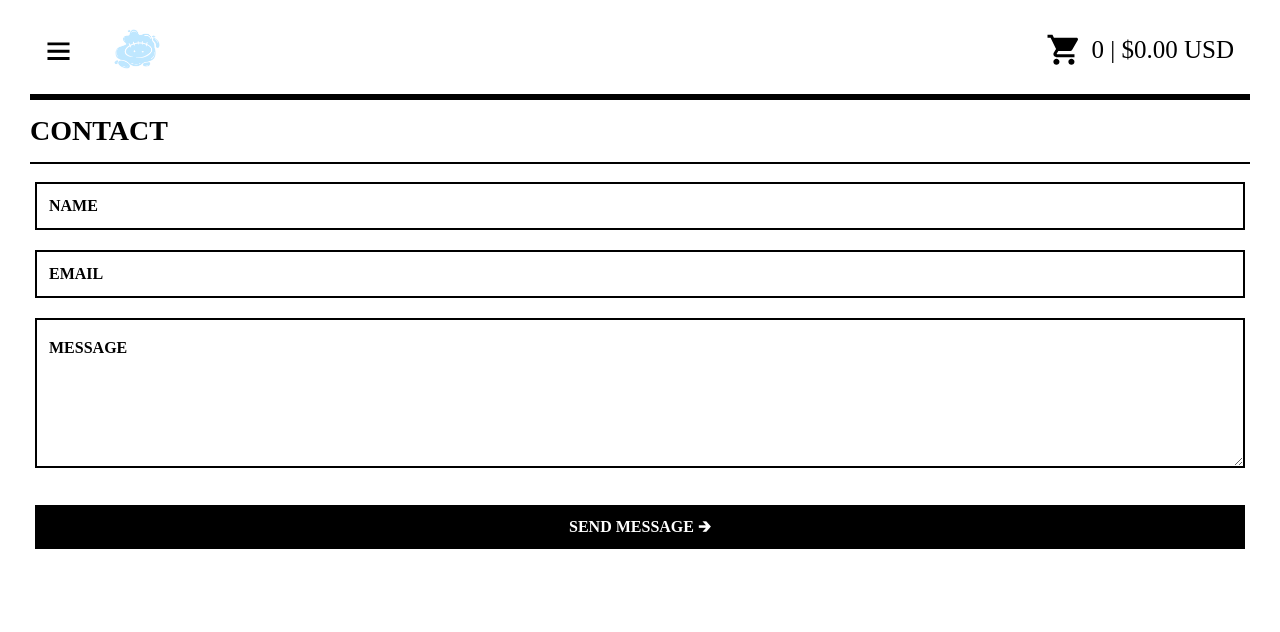
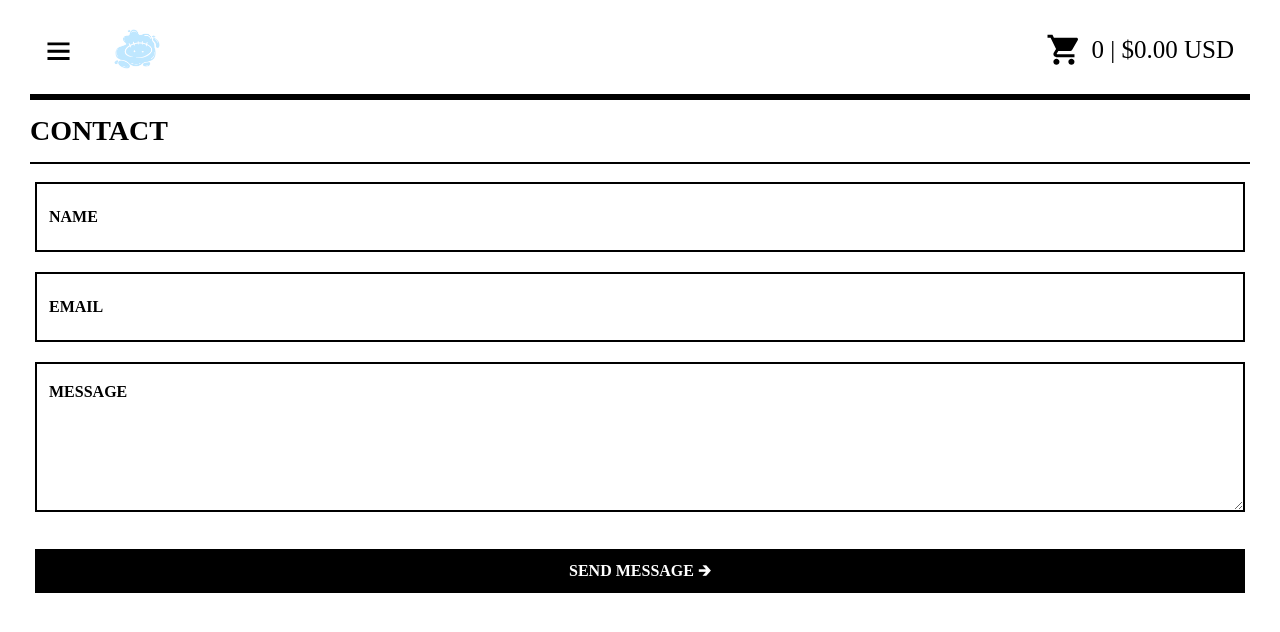
Before and after one commit to audreyyli/bubbli_store, a React (Create React App) app: page /contact in a window 1280 px wide. Shown: the top 632 px of the page. Built offline with nearby package versions, Linux system fonts and the light colour scheme.

Commit message:
contact page complete

```diff
--- a/src/components/ProductCategory.jsx
+++ b/src/components/ProductCategory.jsx
@@ -30,12 +30,8 @@ const ProductCategory = () => {
         const totalItems = fetchedProducts.length
         setTotalPages(Math.ceil(totalItems / itemsPerPage))
 
-        const indexOfLastItem = currentPage * itemsPerPage
-        const indexOfFirstItem = indexOfLastItem - itemsPerPage
-        const currentItems = fetchedProducts.slice(indexOfFirstItem, indexOfLastItem)
-
         setProducts(fetchedProducts)
-    }, [category])
+    }, [category, sortType])
 
     const handlePageClick = (page) => {
         setCurrentPage(page)
--- a/src/pages/contact.js
+++ b/src/pages/contact.js
@@ -4,6 +4,7 @@ import emailjs from 'emailjs-com'
 emailjs.init('XFReRobTXMJlOGRsj')
 
 const Contact = () => {
+    const [hover, setHover] = useState(false)
     const [formData, setFormData] = useState({
         name: '',
         email: '',
@@ -55,35 +56,37 @@ const Contact = () => {
                     {Object.entries(formData).map(([key, value]) => (
                         <div key = {key} style = {{marginBottom: '20px', position: 'relative'}}>
                             {key !== 'message' ? (
-                                <input type = {key === 'email' ? 'email' : 'text'}
+                                <input
+                                style = {{paddingTop: '27px',
+                                    paddingLeft: '10px',
+                                    paddingRight: '10px',
+                                    paddingBottom: '10px',
+                                    width: '100%',
+                                    border: '2px solid black',
+                                    fontSize: '16px',
+                                    boxSizing: 'border-box',
+                                    height: '70px'}}
+                                type = {key === 'email' ? 'email' : 'text'}
                                 name = {key}
                                 value = {value}
                                 onChange = {handleChange}
                                 required
-                                style = {{
-                                    paddingTop: '26px',
-                                    padding: ' 10px 10px 10px 10px',
-                                    width: '100%',
-                                    border: '2px solid black',
-                                    fontSize: '16px',
-                                    boxSizing: 'border-box'
-                                }}
                                 />
                             ) : (
                                 <textarea
+                                    style = {{width: '100%',
+                                        paddingTop: '27px',
+                                        paddingLeft: '10px',
+                                        paddingRight: '10px',
+                                        paddingBottom: '10px',
+                                        border: '2px solid black',
+                                        height: '150px',
+                                        fontSize: '16px',
+                                        boxSizing: 'border-box'}}
                                     name = 'message'
                                     value = {formData.message}
                                     onChange = {handleChange}
                                     required
-                                    style = {{
-                                        width: '100%',
-                                        paddingTop: '26px',
-                                        padding: '10px',
-                                        border: '2px solid black',
-                                        height: '150px',
-                                        fontSize: '16px',
-                                        boxSizing: 'border-box'
-                                    }}
                                 />
                             )}
                             {key !== 'message' ? (
@@ -113,13 +116,13 @@ const Contact = () => {
                             )}
                         </div>
                         ))}
-                        <button type = "submit" style = {{padding: '10px 20px', margin: '10px 0', backgroundColor: 'black', color: 'white', border: 'none', cursor: 'pointer', fontWeight: 'bold'}}>SEND MESSAGE  🡲</button>
+                        <button type = "submit" onMouseEnter = {() => setHover(true)} onMouseLeave = {() => setHover(false)} style = {{padding: '10px 20px', margin: '10px 0', backgroundColor: hover ? '#BDE6FF' : 'black', color: 'white', border: 'none', cursor: 'pointer', fontWeight: 'bold', textDecoration: hover ? 'underline' : 'none'}}>SEND MESSAGE  🡲</button>
                     </form>
                 ) : (
-                    <div>
-                        <p><b>YOUR MESSAGE HAS BEEN SENT!</b></p>
+                    <div style = {{textAlign: 'center'}}>
+                        <p style = {{fontSize: '20px'}}><b>YOUR MESSAGE HAS BEEN SENT!</b></p>
                         <p>WE'LL GET BACK TO YOU SOON.</p>
-                        <button onClick = {() => setIsSent(false)}>SEND ANOTHER MESSAGE</button>
+                        <button onClick = {() => setIsSent(false)} onMouseEnter = {() => setHover(true)} onMouseLeave = {() => setHover(false)} style = {{marginTop: '10px', border: 'transparent', backgroundColor: hover ? '#BDE6FF' : 'black', color: 'white', textDecoration: hover ? 'underline' : 'none'}}>SEND ANOTHER MESSAGE</button>
                     </div>
                 )}
             </div>
```
